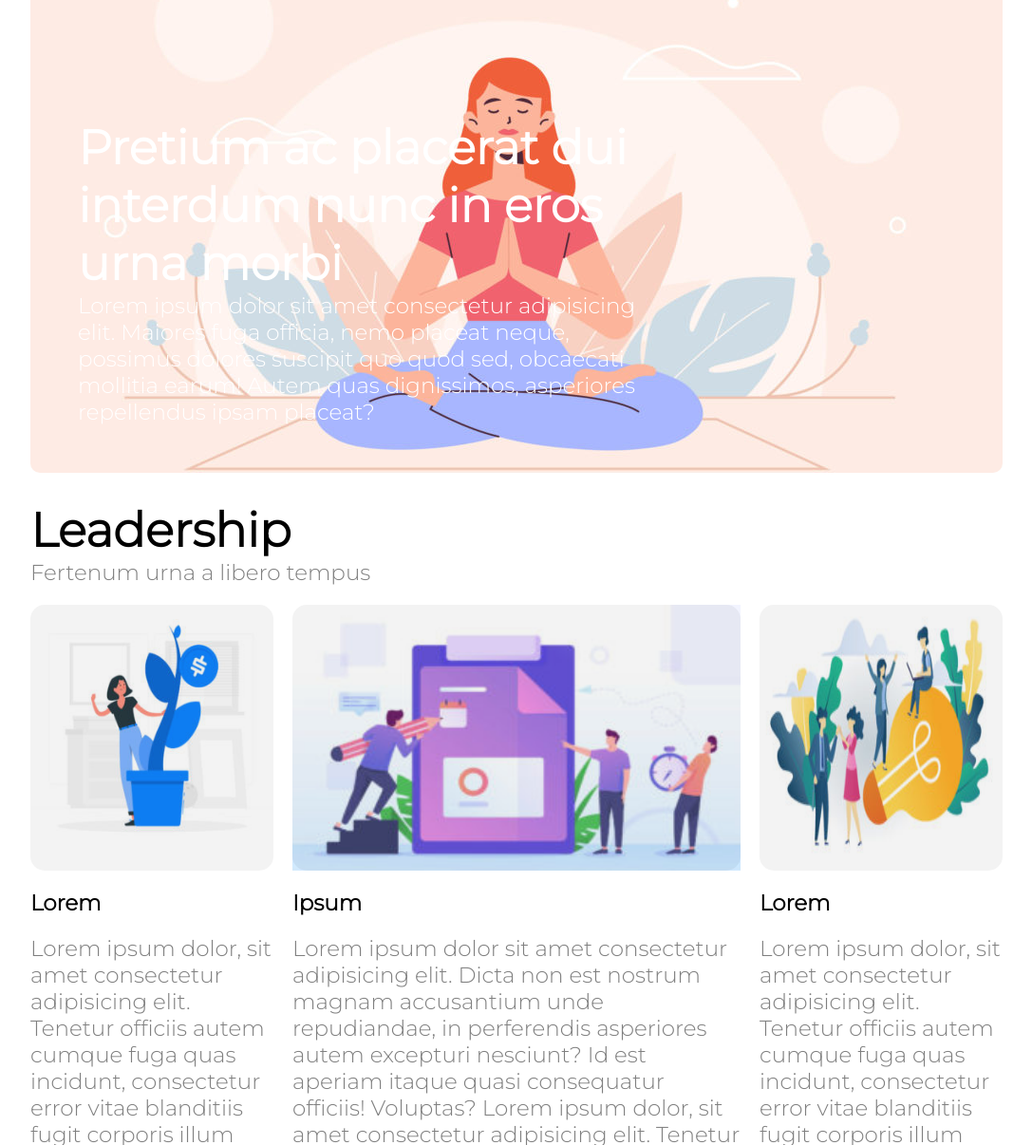
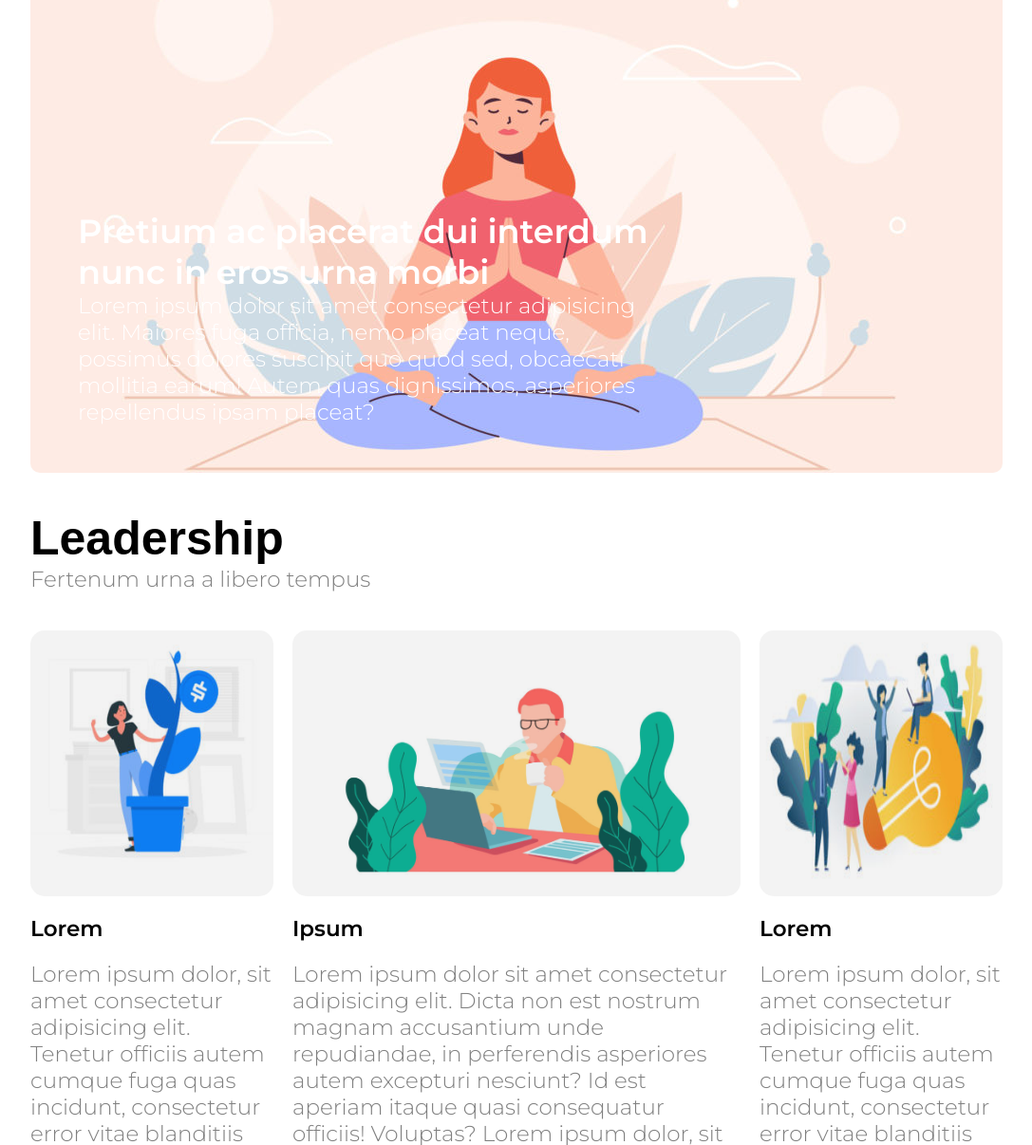
Before and after one commit to JackSparring420/htmlcss-wp, a plain HTML site: page index.html in a window 1280 px wide. Shown: the part 340-1546 px from the top of the page at 95% size, without its empty margins (96-1183 px from the left). Drawn offline with Linux system fonts and the light colour scheme.

Commit message:
Modifiche al lavoro finito

```diff
--- a/index.html
+++ b/index.html
@@ -7,9 +7,11 @@
     <link rel="stylesheet" href="style.css">
     <link rel="preconnect" href="https://fonts.googleapis.com">
     <link rel="preconnect" href="https://fonts.gstatic.com" crossorigin>
-    <link href="https://fonts.googleapis.com/css2?family=Montserrat:wght@100;300&display=swap" rel="stylesheet">
-    <title>htmlcss-struttura-wp</title>
-</head>
+<link rel="preconnect" href="https://fonts.googleapis.com">
+<link rel="preconnect" href="https://fonts.gstatic.com" crossorigin>
+<link rel="preconnect" href="https://fonts.googleapis.com">
+<link rel="preconnect" href="https://fonts.gstatic.com" crossorigin>
+<link href="https://fonts.googleapis.com/css2?family=Montserrat:wght@100;300;600&display=swap" rel="stylesheet"></head>
 <body>
 
     <!-- primo blocco -->
@@ -22,7 +24,7 @@
                <li><a href="https://www.google.it" class="link_menu">ENVIRONMENT</a></li>
                <li><a href="https://www.google.it" class="link_menu">BLOG</a></li>
                <li><a href="https://www.google.it" class="link_menu">SHOP</a></li>
-                <a href="https://www.google.it" class="link_menu">CONTAT</a></li>
+               <a href="https://www.google.it" class="link_menu">CONTAT</a></li>
             </ul>
     </header>
 
@@ -49,7 +51,7 @@
             </div>
 
             <div class="column" id="second">
-                <div class="image"><img src="img/img-2.jpg"></div>
+                <div class="image"><img src="img/banner-2.jpg"></div>
                 <div class="titoletto"><strong>Ipsum</strong></div>
                 <p>Lorem ipsum dolor sit amet consectetur adipisicing elit. Dicta non est nostrum magnam accusantium unde repudiandae, in perferendis asperiores autem excepturi nesciunt? Id est aperiam itaque quasi consequatur officiis! Voluptas? Lorem ipsum dolor, sit amet consectetur adipisicing elit. Tenetur officiis autem cumque fuga quas incidunt, consectetur error vitae blanditiis fugit corporis illum sunt necessitatibus consequuntur quis totam laborum cum. Quibusdam?</p>
 
--- a/style.css
+++ b/style.css
@@ -40,7 +40,7 @@ li{
     background-size: cover;
     background-color:#e1d67a;
     height: 600px;
-    margin: 0 10% 30px;
+    margin: 0 10% 40px;
     border-radius: 10px;
     position: relative;
 }
@@ -54,13 +54,19 @@ li{
 }
 
 h1{
-    font-size: 50px;
+    font-size: 35px;
 }
 
+/* secondo blocco */
 
-/* secondo blocco */
+.title{
+    margin-bottom: 20px;
+}
+
 .title>h1{
     color: black;
+    font-size: 50px;
+    font-family: 'Montserrat Semi-bold 600', sans-serif;
 }
 
 
```
